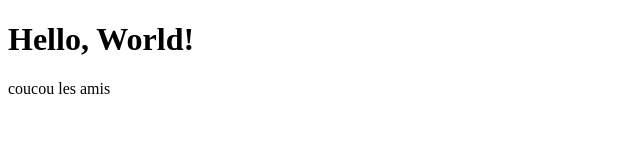
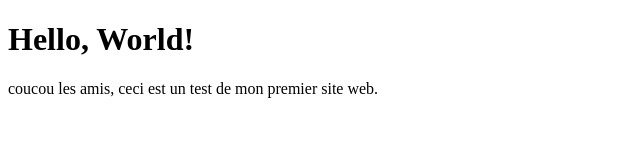
Before and after one commit to EFPLVD/web1.2026, a plain HTML site: page index.html in a window 1280 px wide. Shown: the whole page, without its empty margins (0-640 px from the left). Drawn offline with Linux system fonts and the light colour scheme.

Commit message:
Update paragraph content in index.html for clarity

```diff
--- a/index.html
+++ b/index.html
@@ -7,7 +7,7 @@
 </head>
 <body>
     <h1>Hello, World!</h1>
-    <p>coucou les amis</p>
+    <p>coucou les amis, ceci est un test de mon premier site web.</p>
 
 </body>
 </html>
```
